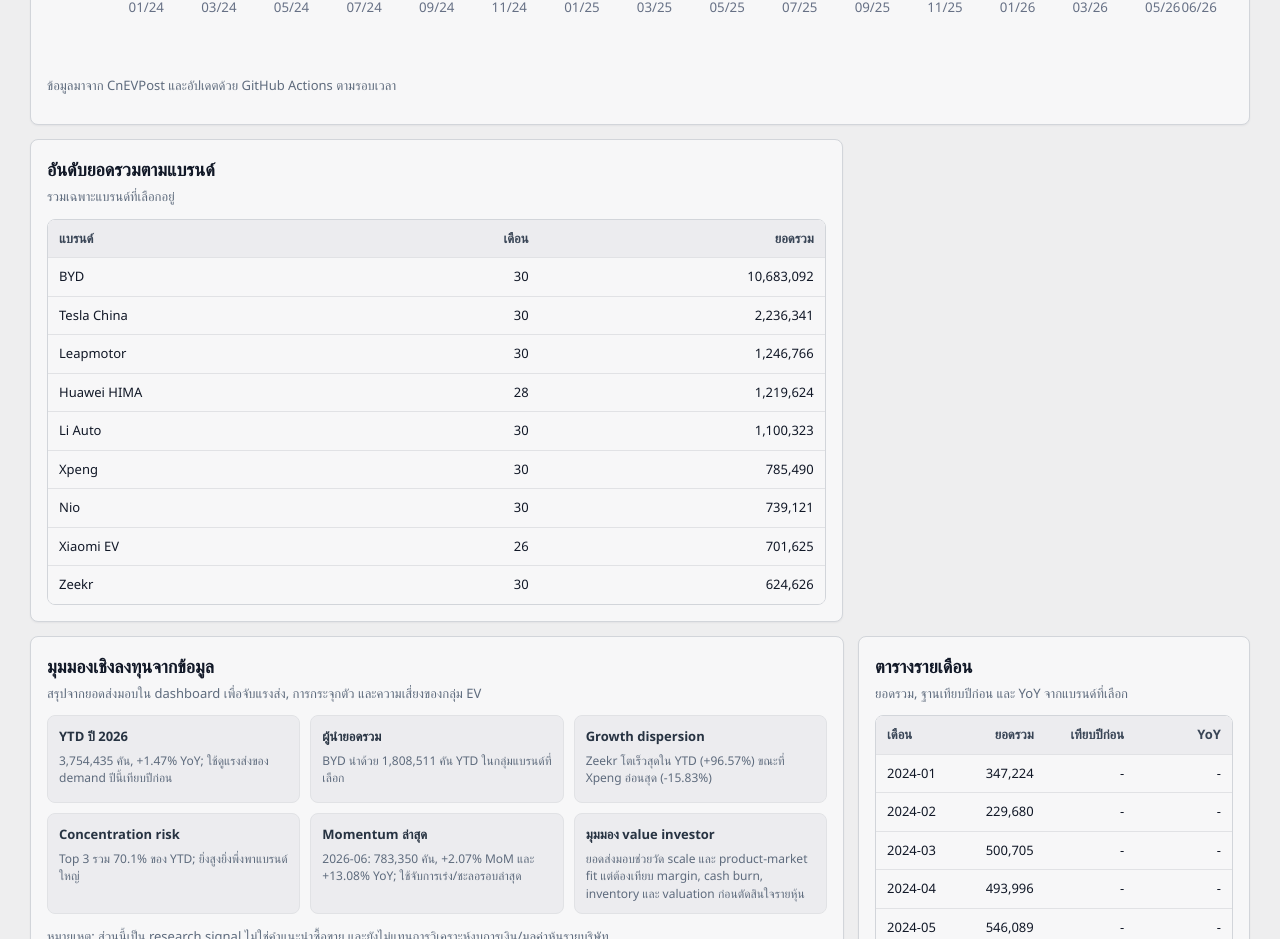
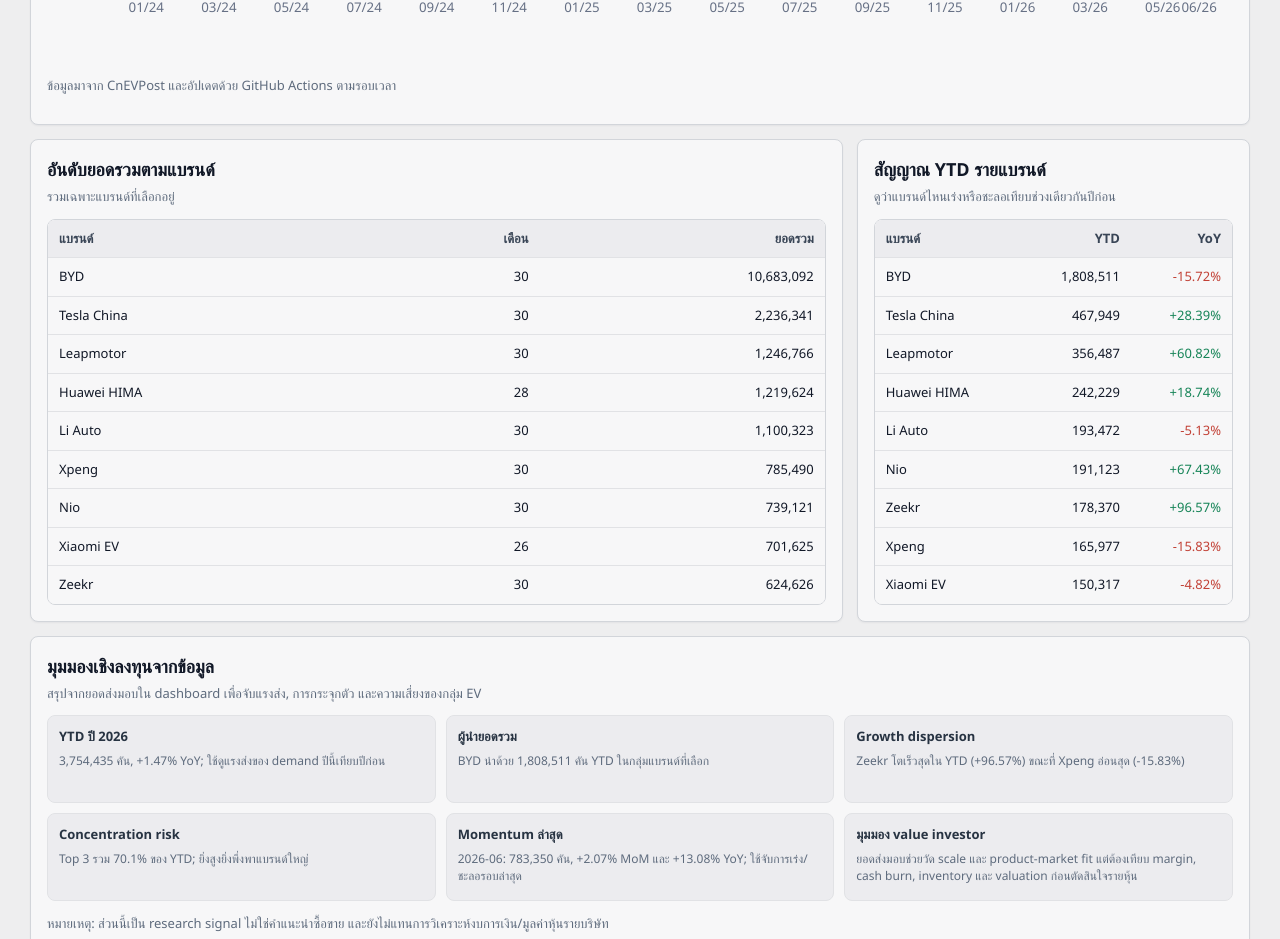
Before and after one commit to HomeAI-Lab/china-ev-dashboard, a website: page index.html in a window 1280 px wide. Shown: the part 1020-1959 px from the top of the page. Drawn offline with Linux system fonts and the light colour scheme.

Commit message:
Add YTD brand signal panel

```diff
--- a/index.html
+++ b/index.html
@@ -186,7 +186,7 @@
     .below {
       margin-top: 14px;
       display: grid;
-      grid-template-columns: minmax(0, 1.35fr) minmax(300px, .65fr);
+      grid-template-columns: 1fr;
       gap: 14px;
       align-items: start;
     }
@@ -225,12 +225,13 @@
     @media (max-width: 960px) {
       .hero, .layout, .below { grid-template-columns: 1fr; }
       .summary { grid-template-columns: repeat(2, minmax(0, 1fr)); }
-      .insight-grid { grid-template-columns: 1fr; }
+      .insight-grid { grid-template-columns: repeat(2, minmax(0, 1fr)); }
       .status { min-width: 0; }
     }
     @media (max-width: 560px) {
       .wrap { width: min(100% - 20px, 1220px); }
       .summary { grid-template-columns: 1fr; }
+      .insight-grid { grid-template-columns: 1fr; }
       .toolbar-head, .panel-head { display: grid; }
       .panel, .toolbar, .card { padding: 12px; }
     }
@@ -321,6 +322,21 @@
         <div class="table-wrap">
           <table id="brandTable">
             <thead><tr><th>แบรนด์</th><th>เดือน</th><th>ยอดรวม</th></tr></thead>
+            <tbody></tbody>
+          </table>
+        </div>
+      </div>
+
+      <div class="panel">
+        <div class="panel-head">
+          <div class="panel-title">
+            <h2>สัญญาณ YTD รายแบรนด์</h2>
+            <div class="note">ดูว่าแบรนด์ไหนเร่งหรือชะลอเทียบช่วงเดียวกันปีก่อน</div>
+          </div>
+        </div>
+        <div class="table-wrap">
+          <table id="ytdBrandTable">
+            <thead><tr><th>แบรนด์</th><th>YTD</th><th>YoY</th></tr></thead>
             <tbody></tbody>
           </table>
         </div>
@@ -518,6 +534,14 @@
         const cls = row.yoy == null ? "" : row.yoy >= 0 ? "positive" : "negative";
         return `<tr><td>${row.month}</td><td>${fmt.format(row.total)}</td><td>${row.prev == null ? "-" : fmt.format(row.prev)}</td><td class="${cls}">${yoyText}</td></tr>`;
       }).join("");
+
+      $("ytdBrandTable").querySelector("tbody").innerHTML = brandYtdRows(names)
+        .map(row => {
+          const yoyText = row.yoy == null ? "-" : pct(row.yoy);
+          const cls = row.yoy == null ? "" : row.yoy >= 0 ? "positive" : "negative";
+          return `<tr><td>${row.name}</td><td>${fmt.format(row.current)}</td><td class="${cls}">${yoyText}</td></tr>`;
+        })
+        .join("") || `<tr><td colspan="3">เลือกแบรนด์เพื่อดู YTD</td></tr>`;
     }
 
     function renderInvestmentInsights(monthly, names) {
```
